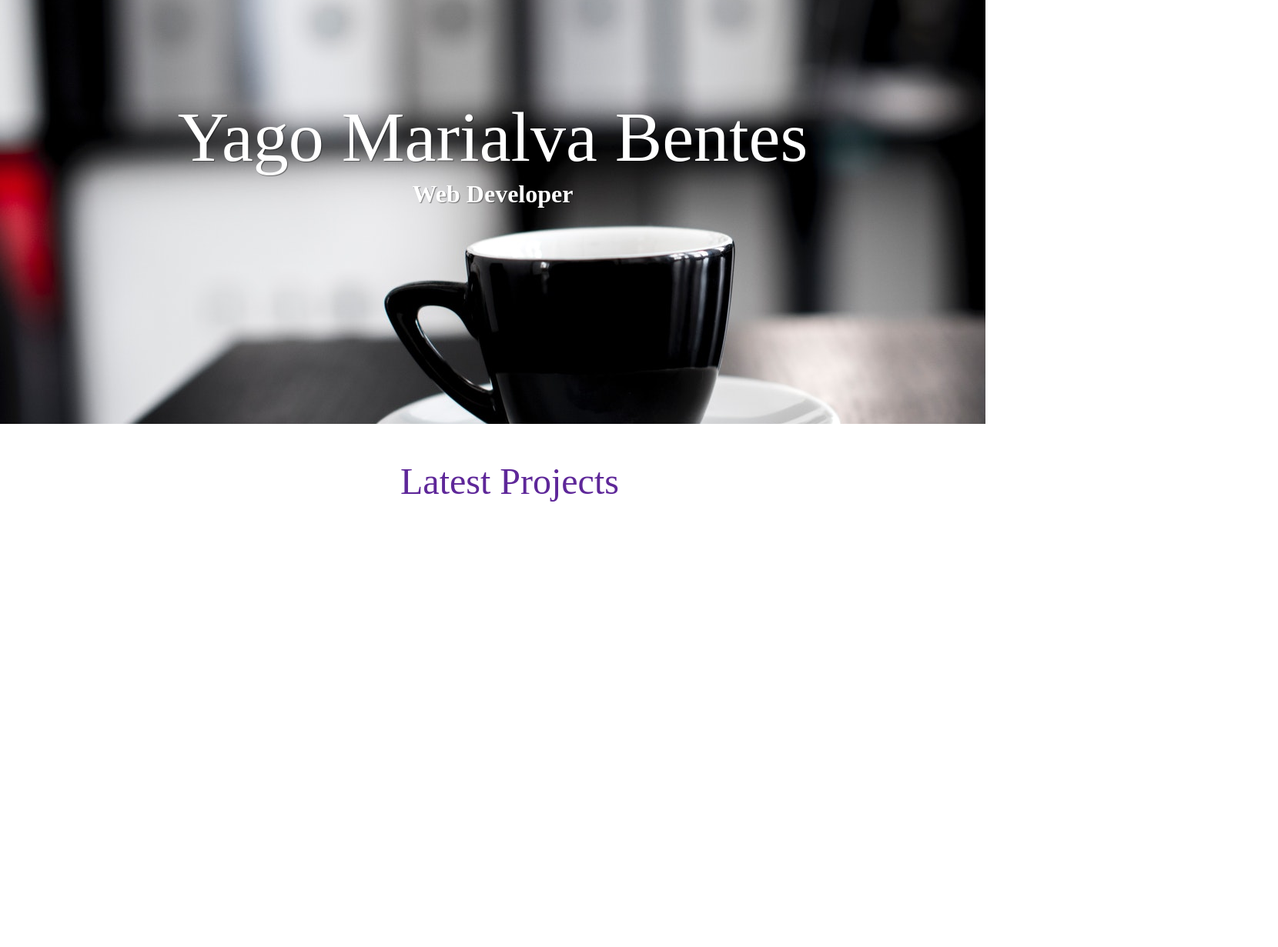
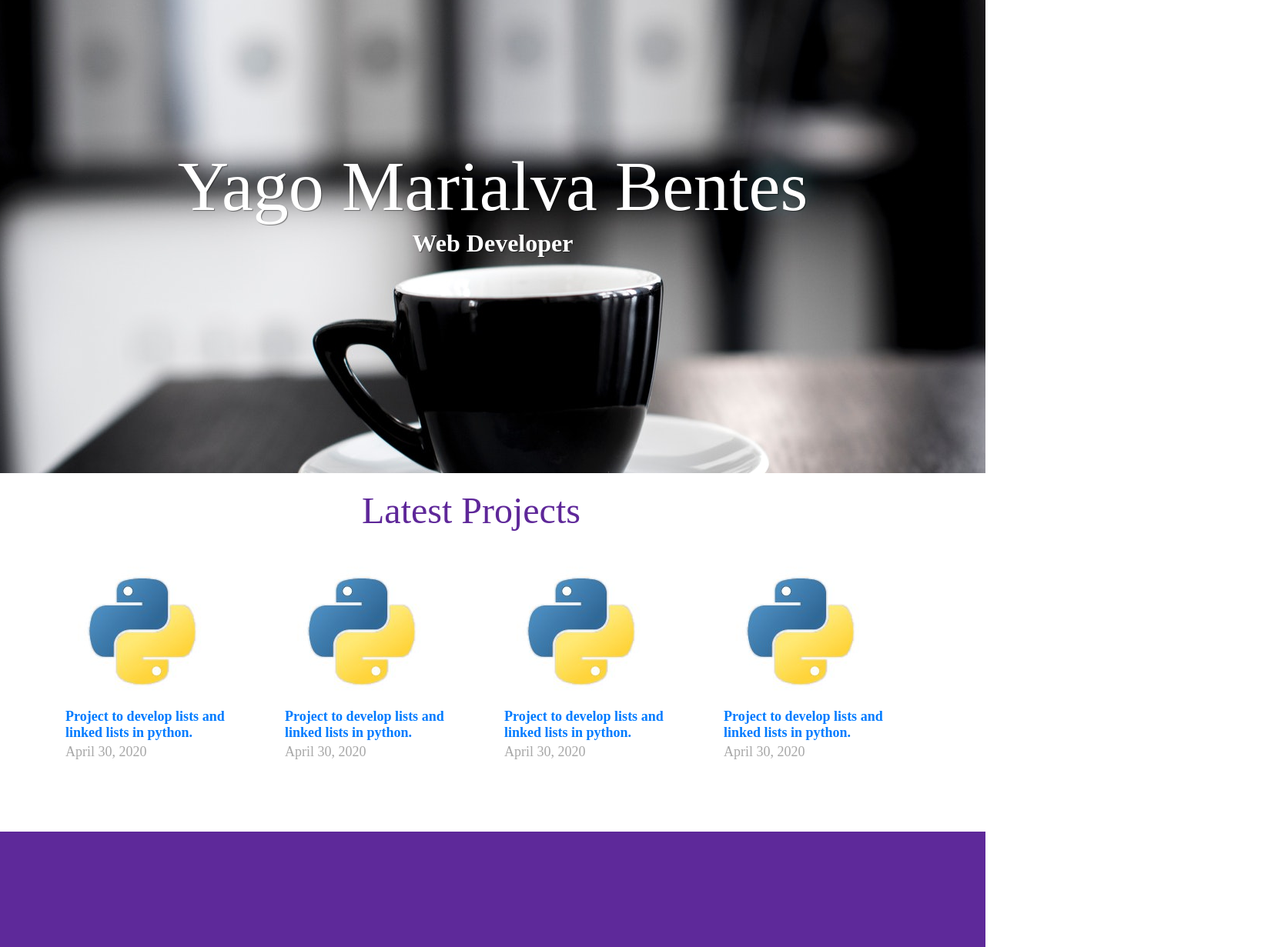
Before and after one commit to yagomarialva/portifolio-site, a plain HTML site: page index.html in a window 1280 px wide. Shown: the part 103-1334 px from the top of the page at 77% size, 1660 px wide, since content can reach past the window. Before the commit the page ends 800 px from the top, so only its background shows below. Drawn offline with nearby package versions, Linux system fonts and the light colour scheme; files whose address does not match are found by name.

Commit message:
fix-banner-position-and-add-lastest-news

```diff
--- a/index.html
+++ b/index.html
@@ -43,7 +43,6 @@
             <h1>Yago Marialva Bentes<small>Web Developer</small></h1>
 
         </div>
-
         <div id="lastest-projects" class="container">
 
             <div class="row text-center">
@@ -51,26 +50,38 @@
                 <hr>
             </div>
 
-            <div class="row thumnails">
+            <div class="row thumbnails">
                 <div class="col-md-3">
-
+                    <img src="lib/img/python-icon.jpg" alt="Projeto" href="https://github.com/yagomarialva/EstruturaDeDadosPython">
+                    <h3> <a href="https://github.com/yagomarialva/EstruturaDeDadosPython">Project to develop lists and linked lists in python.</a></h3>
+                    <time>April 30, 2020</time>
                 </div>
                 <div class="col-md-3">
-
+                    <img src="lib/img/python-icon.jpg" alt="Projeto">
+                    <h3><a href="https://github.com/yagomarialva/EstruturaDeDadosPython">Project to develop lists and linked lists in python.</a></h3>
+                    <time>April 30, 2020</time>
                 </div>
                 <div class="col-md-3">
-
+                    <img src="lib/img/python-icon.jpg" alt="Projeto">
+                    <h3><a href="https://github.com/yagomarialva/EstruturaDeDadosPython">Project to develop lists and linked lists in python.</a></h3>
+                    <time>April 30, 2020</time>
                 </div>
                 <div class="col-md-3">
+                    <img src="lib/img/python-icon.jpg" alt="Projeto">
+                    <h3><a href="https://github.com/yagomarialva/EstruturaDeDadosPython">Project to develop lists and linked lists in python.</a></h3>
+                    <time>April 30, 2020</time>
+                </div>
 
-                </div>
             </div>
 
         </div>
+        <div id="estatisticas">
+        </div>
 
     </section>
+
+
     <script src="https://code.jquery.com/jquery-3.5.1.min.js" integrity="sha256-9/aliU8dGd2tb6OSsuzixeV4y/faTqgFtohetphbbj0=" crossorigin="anonymous"></script>
-
     <script src="lib/bootstrap/js/bootstrap.min.js"></script>
 
 
--- a/lib/css/portifolio.css
+++ b/lib/css/portifolio.css
@@ -43,11 +43,10 @@ header .header-black {
 #banner {
     width: 100%;
     height: 728px;
-    position: absolute;
-    text-align: center;
-    background: url("../img/banner.jpg") no-repeat;
-    background-position: 0px -100px;
-    top: -74px;
+    position: relative;
+    background: url("../img/banner.jpg");
+    background-position: -93px -114px;
+    top: -110px;
 }
 
 #banner h1 {
@@ -71,13 +70,48 @@ header .header-black {
 
 #lastest-projects {
     position: relative;
-    top: 600px;
-    left: 450px;
-    text-align: center;
+    top: -90px;
 }
 
 #lastest-projects h2 {
     color: #5E2799;
-    font-family: 'OpenSans-Regular';
+    margin-left: 400px;
+    font-family: 'OpenSans-Light';
     font-size: 48px;
 }
+
+#lastest-projects hr {
+    border: #FDE192 solid 2px;
+    width: 200px;
+    margin: 0 auto;
+}
+
+#lastest-projects .thumbnails {
+    margin-top: 20px;
+}
+
+#lastest-projects h3 {
+    font-size: 18px;
+    color: #5E299A;
+    font-family: 'OpenSans';
+    font-weight: bold;
+    margin-bottom: 0px;
+}
+
+#lastest-projects time {
+    color: #a7a7a7;
+    font-size: 18px;
+    font-family: 'OpenSans';
+}
+
+#lastest-projects hr {
+    border: #FDE192 2px;
+    width: 200px;
+    margin: 0 auto;
+}
+
+#estatisticas {
+    background-color: #5E299A;
+    width: 100%;
+    height: 150px;
+}
```
Also changed, not shown: lib/img/python-icon.jpg (added), lib/img/python.png (added), lib/img/python.svg (added).
